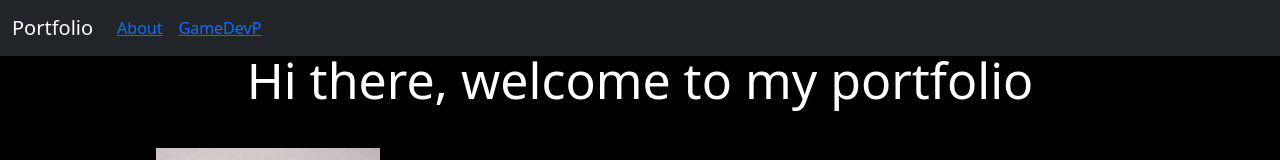
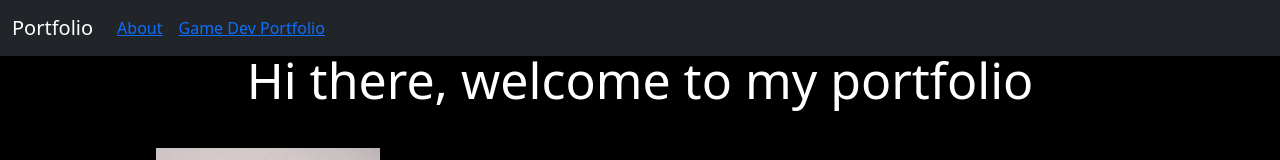
Before and after one commit to RamiroGonzalezDavila/RamiroGonzalezDavila.github.io, a React (Vite) app: page / in a window 1280 px wide. Shown: the top 160 px of the page. Built offline with nearby package versions, Linux system fonts and the light colour scheme.

Commit message:
change in link name

```diff
--- a/src/components/NavBar.jsx
+++ b/src/components/NavBar.jsx
@@ -13,7 +13,7 @@ return (
             <Navbar.Brand >Portfolio</Navbar.Brand>
             <Nav className='me-auto'>
                 <Nav.Link><Link to="/">About</Link></Nav.Link>
-                <Nav.Link><Link to="/GameDevP">GameDevP</Link></Nav.Link>
+                <Nav.Link><Link to="/GameDevP">Game Dev Portfolio</Link></Nav.Link>
             </Nav>
         </Container>
     </Navbar>
```
